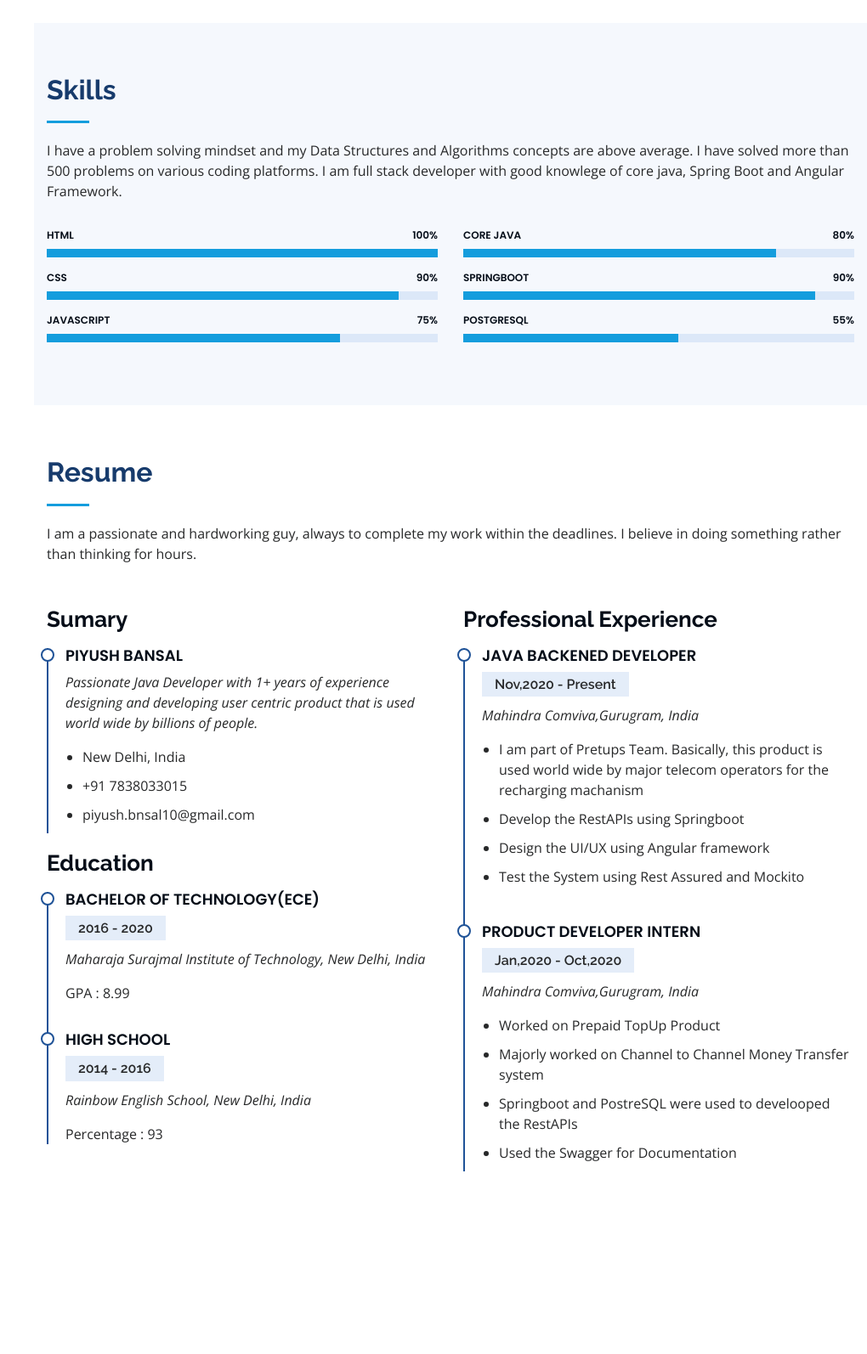
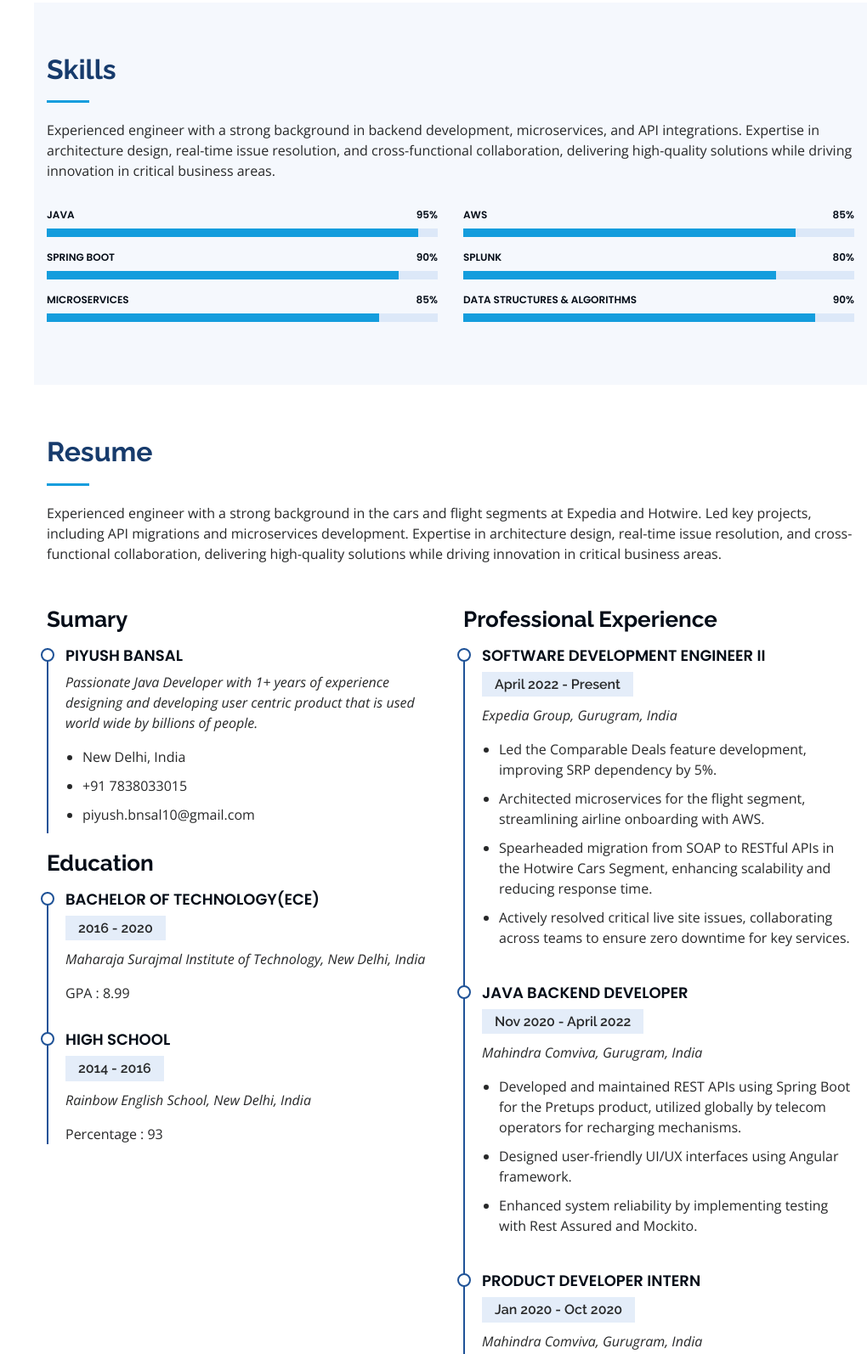
Before and after one commit to piyushbnsal10/piyushbnsal.github.io, a plain HTML site: page index.html in a window 1280 px wide. Shown: the part 1481-3075 px from the top of the page at 85% size, without its empty margins (260-1280 px from the left). Before the commit the page ends 2936 px from the top, so only its background shows below. Drawn offline with nearby package versions, Linux system fonts and the light colour scheme.

Commit message:
Update index.html

```diff
--- a/index.html
+++ b/index.html
@@ -44,7 +44,7 @@
         <div class="social-links mt-3 text-center">
           <a href="#" class="instagram"><i class="bx bxl-instagram"></i></a>
           <a href="https://www.linkedin.com/in/piyushbnsal/" class="linkedin"><i class="bx bxl-linkedin"></i></a>
-          <a href="https://drive.google.com/file/d/1vDN7mB0KukpFg-z5269pHDBgMIRskJID/view?usp=sharing" class="google-plus"><i class="icofont-download"></i></a>
+          <a href="https://drive.google.com/file/d/1l3WIkpeZ9R_VTE_uSj1cTM8FE_Pew2u8/view?usp=sharing" class="google-plus"><i class="icofont-download"></i></a>
         </div>
       </div>
 
@@ -79,7 +79,7 @@
 
         <div class="section-title">
           <h2>About</h2>
-          <p>Exceptionally focused and reliable Entry Level Java Developer with an outstanding work ethic and computer language knowledge base. Adept at explaining complex computer development concepts and processes to a variety of professional and lay audiences in a clear and accessible manner. Able to work well independently or as part of a professional computer program development team.</p>
+          <p>Experienced engineer with a strong background in the cars and flight segments at Expedia and Hotwire. Led key projects, including API migrations and microservices development. Expertise in architecture design, real-time issue resolution, and cross-functional collaboration, delivering high-quality solutions while driving innovation in critical business areas.</p>
         </div>
 
         <div class="row">
@@ -99,7 +99,7 @@
               </div>
               <div class="col-lg-6">
                 <ul>
-                  <li><i class="icofont-rounded-right"></i> <strong>Age:</strong> 23</li>
+                  <li><i class="icofont-rounded-right"></i> <strong>Age:</strong> 26</li>
                   <li><i class="icofont-rounded-right"></i> <strong>Degree:</strong> B.Tech</li>
                   <li><i class="icofont-rounded-right"></i> <strong>Email:</strong> piyush.bnsal10@gmail.com</li>
                   <li><i class="icofont-rounded-right"></i> <strong>Freelance:</strong> Available</li>
@@ -120,65 +120,65 @@
 
         <div class="section-title">
           <h2>Skills</h2>
-          <p>I have a problem solving mindset and my Data Structures and Algorithms concepts are above average. I have solved more than 500 problems on various coding platforms. I am full stack developer with good knowlege of core java, Spring Boot and Angular Framework.</p>
+          <p>
+            Experienced engineer with a strong background in backend development, microservices, and API integrations.
+            Expertise in architecture design, real-time issue resolution, and cross-functional collaboration, delivering high-quality solutions while driving innovation in critical business areas.
+          </p>
         </div>
 
         <div class="row skills-content">
 
           <div class="col-lg-6" data-aos="fade-up">
-
             <div class="progress">
-              <span class="skill">HTML <i class="val">100%</i></span>
+              <span class="skill">Java <i class="val">95%</i></span>
               <div class="progress-bar-wrap">
-                <div class="progress-bar" role="progressbar" aria-valuenow="100" aria-valuemin="0" aria-valuemax="100"></div>
+                <div class="progress-bar" role="progressbar" aria-valuenow="95" aria-valuemin="0" aria-valuemax="100"></div>
               </div>
             </div>
 
             <div class="progress">
-              <span class="skill">CSS <i class="val">90%</i></span>
+              <span class="skill">Spring Boot <i class="val">90%</i></span>
               <div class="progress-bar-wrap">
                 <div class="progress-bar" role="progressbar" aria-valuenow="90" aria-valuemin="0" aria-valuemax="100"></div>
               </div>
             </div>
 
             <div class="progress">
-              <span class="skill">JavaScript <i class="val">75%</i></span>
+              <span class="skill">Microservices <i class="val">85%</i></span>
               <div class="progress-bar-wrap">
-                <div class="progress-bar" role="progressbar" aria-valuenow="75" aria-valuemin="0" aria-valuemax="100"></div>
+                <div class="progress-bar" role="progressbar" aria-valuenow="85" aria-valuemin="0" aria-valuemax="100"></div>
+              </div>
+            </div>
+          </div>
+
+          <div class="col-lg-6" data-aos="fade-up" data-aos-delay="100">
+            <div class="progress">
+              <span class="skill">AWS <i class="val">85%</i></span>
+              <div class="progress-bar-wrap">
+                <div class="progress-bar" role="progressbar" aria-valuenow="85" aria-valuemin="0" aria-valuemax="100"></div>
               </div>
             </div>
 
-          </div>
-
-          <div class="col-lg-6" data-aos="fade-up" data-aos-delay="100">
-
             <div class="progress">
-              <span class="skill">Core Java <i class="val">80%</i></span>
+              <span class="skill">Splunk <i class="val">80%</i></span>
               <div class="progress-bar-wrap">
                 <div class="progress-bar" role="progressbar" aria-valuenow="80" aria-valuemin="0" aria-valuemax="100"></div>
               </div>
             </div>
 
             <div class="progress">
-              <span class="skill">Springboot <i class="val">90%</i></span>
+              <span class="skill">Data Structures & Algorithms <i class="val">90%</i></span>
               <div class="progress-bar-wrap">
                 <div class="progress-bar" role="progressbar" aria-valuenow="90" aria-valuemin="0" aria-valuemax="100"></div>
               </div>
             </div>
-
-            <div class="progress">
-              <span class="skill">PostgreSQL <i class="val">55%</i></span>
-              <div class="progress-bar-wrap">
-                <div class="progress-bar" role="progressbar" aria-valuenow="55" aria-valuemin="0" aria-valuemax="100"></div>
-              </div>
-            </div>
-
           </div>
 
         </div>
 
       </div>
-    </section><!-- End Skills Section -->
+    </section>
+    <!-- End Skills Section -->
 
     <!-- ======= Resume Section ======= -->
     <section id="resume" class="resume">
@@ -186,7 +186,7 @@
 
         <div class="section-title">
           <h2>Resume</h2>
-          <p>I am a passionate and hardworking guy, always to complete my work within the deadlines. I believe in doing something rather than thinking for hours.    </div>
+          <p>Experienced engineer with a strong background in the cars and flight segments at Expedia and Hotwire. Led key projects, including API migrations and microservices development. Expertise in architecture design, real-time issue resolution, and cross-functional collaboration, delivering high-quality solutions while driving innovation in critical business areas.</div>
 
         <div class="row">
           <div class="col-lg-6" data-aos="fade-up">
@@ -216,29 +216,42 @@
           </div>
           <div class="col-lg-6" data-aos="fade-up" data-aos-delay="100">
             <h3 class="resume-title">Professional Experience</h3>
+
             <div class="resume-item">
-              <h4>Java Backened Developer</h4>
-              <h5>Nov,2020 - Present</h5>
-              <p><em>Mahindra Comviva,Gurugram, India </em></p>
+              <h4>Software Development Engineer II</h4>
+              <h5>April 2022 - Present</h5>
+              <p><em>Expedia Group, Gurugram, India</em></p>
               <ul>
-                <li>I am part of Pretups Team. Basically, this product is used world wide by major telecom operators for the recharging machanism</li>
-                <li>Develop the RestAPIs using Springboot </li>
-                <li>Design the UI/UX using Angular framework</li>
-                <li>Test the System using Rest Assured and Mockito</li>
+                <li>Led the Comparable Deals feature development, improving SRP dependency by 5%.</li>
+                <li>Architected microservices for the flight segment, streamlining airline onboarding with AWS.</li>
+                <li>Spearheaded migration from SOAP to RESTful APIs in the Hotwire Cars Segment, enhancing scalability and reducing response time.</li>
+                <li>Actively resolved critical live site issues, collaborating across teams to ensure zero downtime for key services.</li>
               </ul>
             </div>
+
+            <div class="resume-item">
+              <h4>Java Backend Developer</h4>
+              <h5>Nov 2020 - April 2022</h5>
+              <p><em>Mahindra Comviva, Gurugram, India</em></p>
+              <ul>
+                <li>Developed and maintained REST APIs using Spring Boot for the Pretups product, utilized globally by telecom operators for recharging mechanisms.</li>
+                <li>Designed user-friendly UI/UX interfaces using Angular framework.</li>
+                <li>Enhanced system reliability by implementing testing with Rest Assured and Mockito.</li>
+              </ul>
+            </div>
+
             <div class="resume-item">
               <h4>Product Developer Intern</h4>
-              <h5>Jan,2020 - Oct,2020</h5>
-              <p><em>Mahindra Comviva,Gurugram, India</em></p>
+              <h5>Jan 2020 - Oct 2020</h5>
+              <p><em>Mahindra Comviva, Gurugram, India</em></p>
               <ul>
-                <li>Worked on Prepaid TopUp Product</li>
-                <li>Majorly worked on Channel to Channel Money Transfer system</li>
-                <li>Springboot and PostreSQL were used to develooped the RestAPIs</li>
-                <li>Used the Swagger for Documentation</li>
+                <li>Worked on the Prepaid TopUp product, focusing on Channel-to-Channel Money Transfer systems.</li>
+                <li>Developed REST APIs using Spring Boot and PostgreSQL for robust backend functionality.</li>
+                <li>Documented APIs and endpoints using Swagger for improved team collaboration and accessibility.</li>
               </ul>
             </div>
           </div>
+
         </div>
 
       </div>
```
